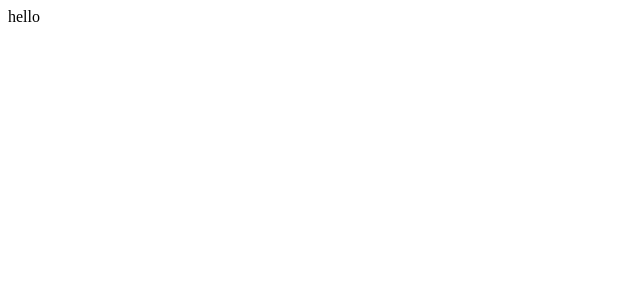
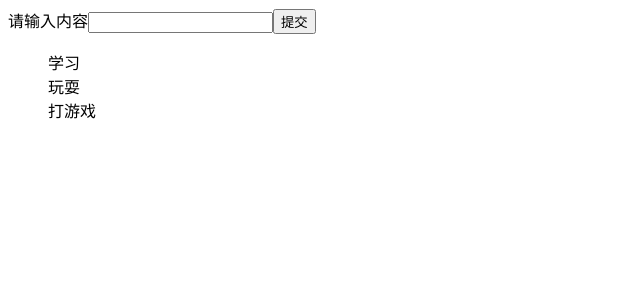
Before and after one commit to fange123/jianshu, a React (Create React App) app: page / in a window 1280 px wide. Shown: the top 300 px of the page, without its empty margins (0-640 px from the left). Built offline with nearby package versions, Linux system fonts and the light colour scheme.

Commit message:
feat:todo增删

```diff
--- a/src/App.js
+++ b/src/App.js
@@ -1,7 +1,79 @@
-import React, { Component } from "react";
-class App extends Component {
+import React from "react";
+class App extends React.Component {
+  constructor(props) {
+    super(props);
+    this.state = {
+      inputValue: "",
+      list: [
+        {
+          name: "学习",
+          id: 1,
+        },
+        {
+          name: "玩耍",
+          id: 2,
+        },
+        {
+          name: "打游戏",
+          id: 3,
+        },
+      ],
+    };
+    this.handleChange = this.handleChange.bind(this);
+    this.handleSubmit = this.handleSubmit.bind(this);
+  }
+
+  handleChange(e) {
+    this.setState({ inputValue: e.target.value });
+  }
+
+  handleDelete(id) {
+    //! state中的数据不能直接修改，必须通过setState
+    let newList = this.state.list.filter((item) => item.id !== id);
+    this.setState({ list: newList });
+  }
+
+  handleSubmit() {
+    this.setState({
+      list: [
+        {
+          name: this.state.inputValue,
+          id: new Date(),
+        },
+        ...this.state.list,
+      ],
+    });
+    this.setState({ inputValue: "" });
+  }
+
   render() {
-    return <div>hello</div>;
+    return (
+      <>
+        <div>
+          <label htmlFor='input'>请输入内容</label>
+          <input
+            id='input'
+            type='text'
+            value={this.state.inputValue}
+            onChange={this.handleChange}
+          />
+          <button onClick={this.handleSubmit}>提交</button>
+        </div>
+        <ul>
+          {this.state.list.map((item) => (
+            <li
+              key={item.id}
+              onClick={this.handleDelete.bind(this, item.id)}
+              // !dangerouslySetInnerHTML让某些标签的内容不被转译
+              dangerouslySetInnerHTML={{ __html: item.name }}
+            >
+              {/* !: 如果使用了dangerouslySetInnerHTML，那么该标签内部不能再写内容，否则会报错*/}
+              {/* {item.name} */}
+            </li>
+          ))}
+        </ul>
+      </>
+    );
   }
 }
 
--- /dev/null
+++ b/src/Todo.js
@@ -0,0 +1,68 @@
+import React, { Component } from "react";
+import List from "./components/List";
+import Search from "./components/Search";
+class Todo extends Component {
+  constructor(props) {
+    super(props);
+    this.state = {
+      inputValue: "",
+      list: [
+        {
+          name: "学习",
+          id: 1,
+        },
+        {
+          name: "玩耍",
+          id: 2,
+        },
+        {
+          name: "打游戏",
+          id: 3,
+        },
+      ],
+    };
+
+    this.handleChange = this.handleChange.bind(this);
+    this.handleSubmit = this.handleSubmit.bind(this);
+    this.handleDelete = this.handleDelete.bind(this);
+  }
+
+  handleChange(e) {
+    this.setState({ inputValue: e.target.value });
+  }
+
+  handleDelete(id) {
+    //! state中的数据不能直接修改，必须通过setState
+
+    //BUG:该方法里面拿不到this.state.list，因为this没有指定
+    let newList = [...this.state.list];
+    this.setState({ list: newList.filter((item) => item.id !== id) });
+  }
+
+  handleSubmit() {
+    this.setState({
+      list: [
+        {
+          name: this.state.inputValue,
+          id: new Date(),
+        },
+        ...this.state.list,
+      ],
+    });
+    this.setState({ inputValue: "" });
+  }
+
+  render() {
+    return (
+      <>
+        <Search
+          inputValue={this.state.inputValue}
+          handleChange={this.handleChange}
+          handleSubmit={this.handleSubmit}
+        />
+        <List list={this.state.list} handleDelete={this.handleDelete} />
+      </>
+    );
+  }
+}
+export default Todo;
--- /dev/null
+++ b/src/components/Item.js
@@ -0,0 +1,12 @@
+import React, { Component } from "react";
+class Item extends Component {
+  handleDelete() {
+    //! handleDelete是子组件的方法，里面调用父组件的方法
+    this.props.handleDelete(this.props.id);
+  }
+
+  render() {
+    return <div onClick={this.handleDelete.bind(this)}>{this.props.name}</div>;
+  }
+}
+export default Item;
--- /dev/null
+++ b/src/components/List.js
@@ -0,0 +1,20 @@
+import React, { Component } from "react";
+import Item from "./Item";
+class List extends Component {
+  render() {
+    console.log(this.props);
+    return (
+      <ul>
+        {this.props.list?.map((item) => (
+          <Item
+            name={item.name}
+            key={item.id}
+            id={item.id}
+            handleDelete={this.props.handleDelete}
+          />
+        ))}
+      </ul>
+    );
+  }
+}
+export default List;
--- /dev/null
+++ b/src/components/Search.js
@@ -0,0 +1,18 @@
+import React, { Component } from "react";
+class Search extends Component {
+  render() {
+    return (
+      <div>
+        <label htmlFor='input'>请输入内容</label>
+        <input
+          id='input'
+          type='text'
+          value={this.props.inputValue}
+          onChange={this.props.handleChange}
+        />
+        <button onClick={this.props.handleSubmit}>提交</button>
+      </div>
+    );
+  }
+}
+export default Search;
--- a/src/index.js
+++ b/src/index.js
@@ -1,10 +1,10 @@
 import React from "react";
 import ReactDOM from "react-dom";
-import App from "./App";
+import Todo from "./Todo";
 
 ReactDOM.render(
   <React.StrictMode>
-    <App />
+    <Todo />
   </React.StrictMode>,
   document.getElementById("root")
 );
```
